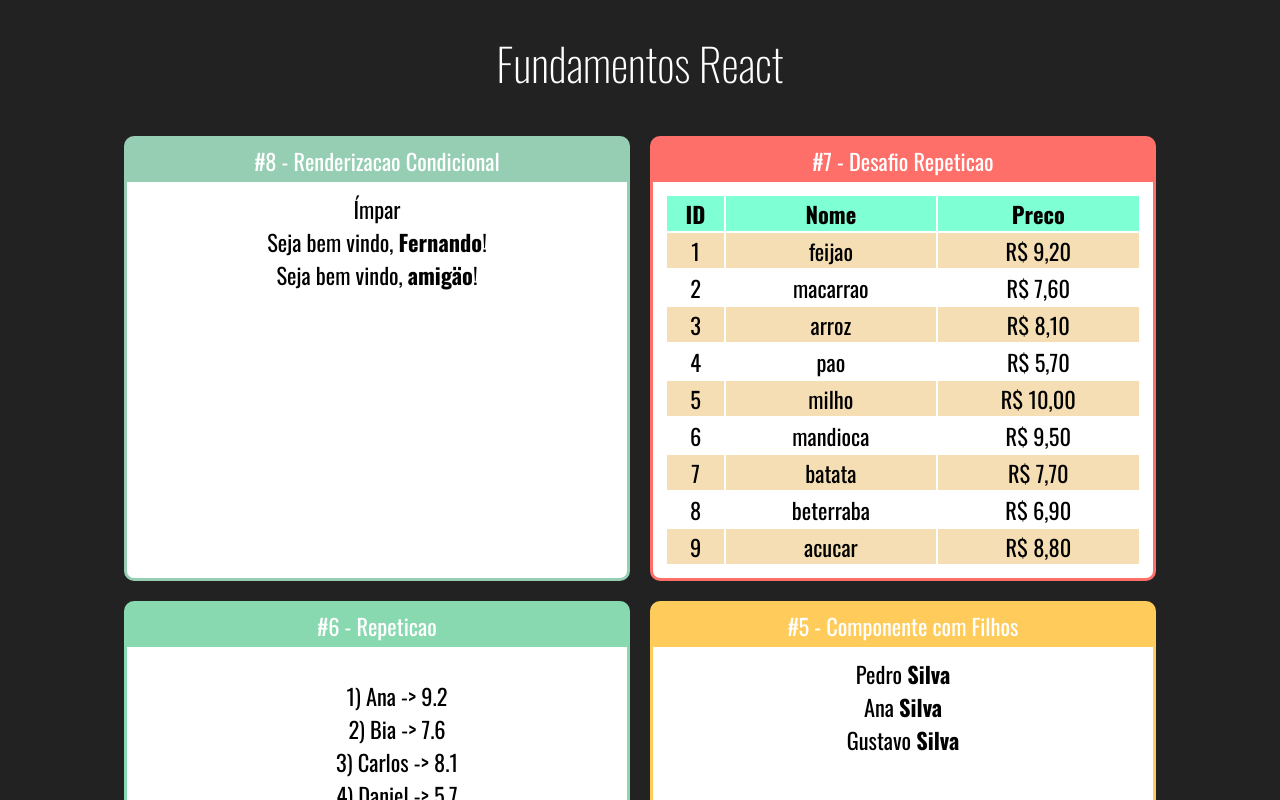
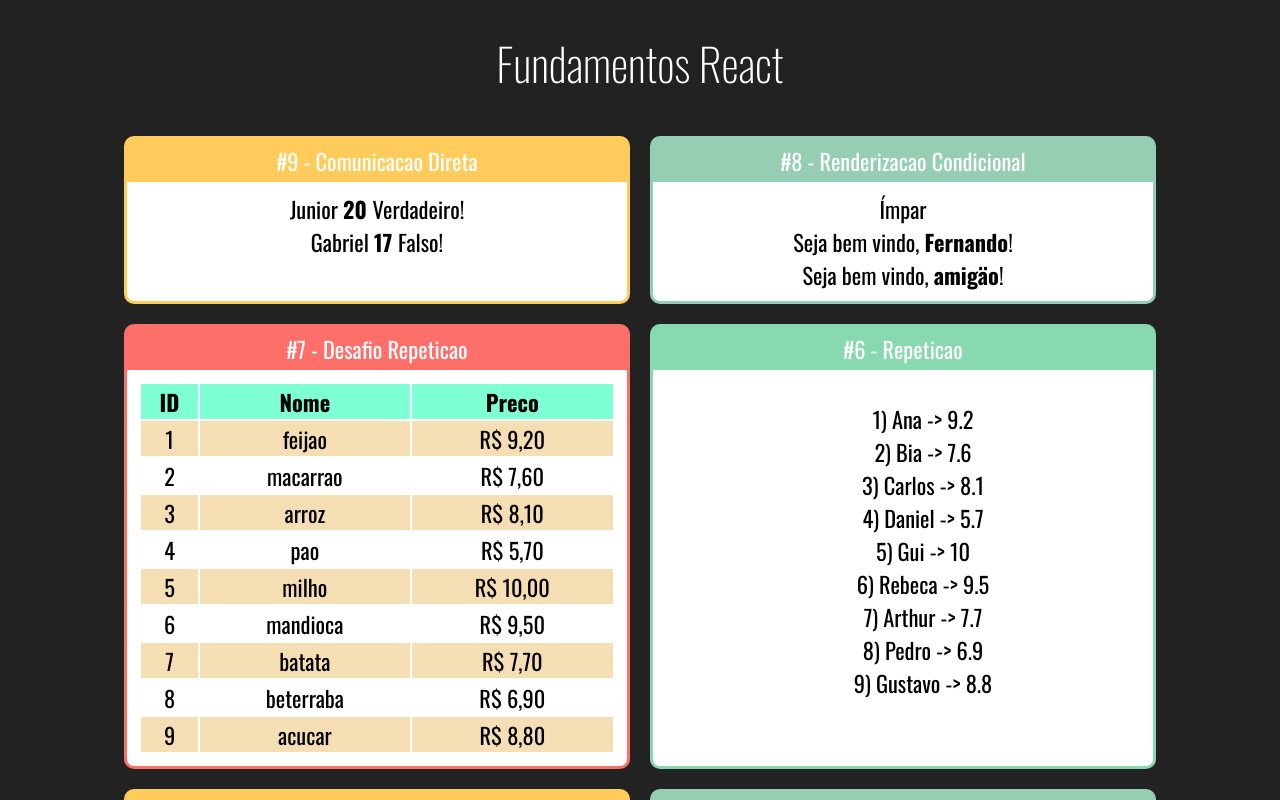
Before and after one commit to mbpfilho/React-Redux, a React (Create React App) app in the folder fundamentos-react/: page / in a window 1280 px wide. Shown: the top 800 px of the page. Built offline with nearby package versions, Linux system fonts and the light colour scheme.

Commit message:
comunicacao direta

```diff
--- a/fundamentos-react/src/App.jsx
+++ b/fundamentos-react/src/App.jsx
@@ -1,6 +1,7 @@
 import "./App.css"
 import React from "react"
 
+import DiretaPai from "./components/comunicacao/DiretaPai"
 import UsuarioInfo from "./components/condicional/UsuarioInfo"
 import ParOuImpar from "./components/condicional/ParOuImpar"
 import TabelaProdutos from "./components/repeticao/TabelaProdutos"
@@ -19,6 +20,10 @@ export default function App(){
       <h1>Fundamentos React</h1>
 
       <div className="Cards">
+        <Card titulo="#9 - Comunicacao Direta" color="#ffcc5c ">
+          <DiretaPai></DiretaPai>
+        </Card>
+
         <Card titulo="#8 - Renderizacao Condicional" color="#96ceb4 ">
           <ParOuImpar numero={3}></ParOuImpar>
           <UsuarioInfo usuario={{nome:"Fernando"}}></UsuarioInfo>
--- /dev/null
+++ b/fundamentos-react/src/components/comunicacao/DiretaFilho.jsx
@@ -0,0 +1,12 @@
+/* eslint-disable import/no-anonymous-default-export */
+import React from "react"
+
+export default props=>{
+  return(
+    <div>
+      <span>{props.nome} </span>
+      <span><strong>{props.idade} </strong></span>
+      <span>{props.nerd?"Verdadeiro":"Falso"}!</span>
+    </div>
+  )
+}
--- /dev/null
+++ b/fundamentos-react/src/components/comunicacao/DiretaPai.jsx
@@ -0,0 +1,12 @@
+/* eslint-disable import/no-anonymous-default-export */
+import React from "react"
+import DiretaFilho from "./DiretaFilho"
+
+export default props=>{
+  return(
+    <div>
+      <DiretaFilho nome="Junior" idade={20} nerd={true}/>
+      <DiretaFilho nome="Gabriel" idade={17} nerd={false}/>
+    </div>
+  )
+}
```
